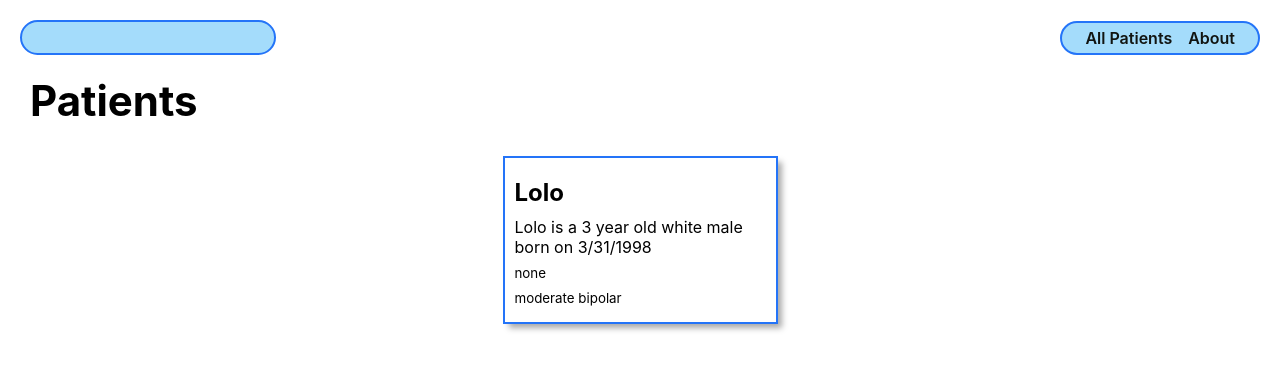
After one commit to ronrain/HealthPortal, a Django app: page /patients/ in a window 1280 px wide. The commit adds this page. Shown: the top 370 px of the page. Run offline with Django 4.2, Linux system fonts and the light colour scheme.

Commit message:
add index

```diff
--- /dev/null
+++ b/main_app/static/css/patients/patient-index.css
@@ -0,0 +1,38 @@
+.card-container {
+  padding: 0 30px;
+  display: flex;
+  justify-content: center;
+  flex-wrap: wrap;
+}
+
+.card {
+  width: 275px;
+  margin: 10px;
+  border: var(--borders);
+  box-shadow: var(--card-box-shadow);
+}
+
+.card-content {
+  padding: 10px;
+  width: 100%;
+}
+
+.usr-img {
+  width: 100%;
+  border-radius: var(--card-border-radius);
+}
+
+.card > a {
+  text-decoration: none;
+  color: var(--text-color);
+}
+
+.card h2 {
+  margin: 10px 0;
+  font-size: var(--font-xl);
+}
+
+.card p {
+  margin: 5px 0;
+  font-size: var(--font-reg);
+}
--- a/main_app/templates/base.html
+++ b/main_app/templates/base.html
@@ -27,6 +27,7 @@
     </div>
     <nav>
       <ul>
+        <li><a href="/patients">All Patients</a></li>
         <li><a href="/about">About</a></li>
       </ul>
     </nav>
--- /dev/null
+++ b/main_app/templates/patients/index.html
@@ -0,0 +1,37 @@
+{% extends 'base.html' %}
+{% load static %}
+
+{% block head %}
+<link
+  rel="stylesheet"
+  type="text/css"
+  href="{% static 'css/patients/patient-index.css' %}"
+/>
+{% endblock %}
+
+{% block content %}
+
+<section class="page-header">
+  <h1>Patients</h1>
+</section>
+
+<section class="card-container">
+  {% for patient in patients %}
+    <div class="card">
+      <div class="card-content">
+        <div class="card-img-container">
+        </div>
+        <h2 class="card-title">{{ patient.name }}</h2>
+        {% if patient.age > 0 %}
+          <p>{{ patient.name }} is a {{ patient.age }} year old {{ patient.race }} {{ patient.gender }} born on {{ patient.birth_date }}</p>
+        {% else %}
+          <p>{{ patient.name }} is a {{ patient.race }} {{ patient.race }} born on {{ patient.birth_date }}</p>
+        {% endif %}
+        <p><small>{{ patient.medical_history }}</small></p>
+        <p><small>{{ patient.description }}</small></p>
+      </div>
+    </div>
+  {% endfor %}
+</section>
+
+{% endblock %}
--- a/main_app/urls.py
+++ b/main_app/urls.py
@@ -4,4 +4,5 @@ from . import views
 urlpatterns = [
   path('', views.home, name='home'),
   path('about/', views.about, name='about'),
+  path('patients/', views.patient_index, name='patient-index')
 ]
--- a/main_app/views.py
+++ b/main_app/views.py
@@ -8,3 +8,21 @@ def home(request):
 
 def about(request):
   return render(request, 'about.html')
+
+def patient_index(request):
+  return render(request, 'patients/index.html', { 'patients': patients })
+
+# Add the Cat class & list and view function below the imports
+class Patient:  # Note that parens are optional if not inheriting from another class
+  def __init__(self, name, race, description, age, birth_date, gender, medical_history):
+    self.name = name
+    self.race = race
+    self.description = description
+    self.age = age
+    self.birth_date=birth_date
+    self.gender=gender
+    self.medical_history=medical_history
+
+patients = [
+  Patient('Lolo', 'white', 'moderate bipolar', 3, '3/31/1998', 'male', 'none'),
+]
```
